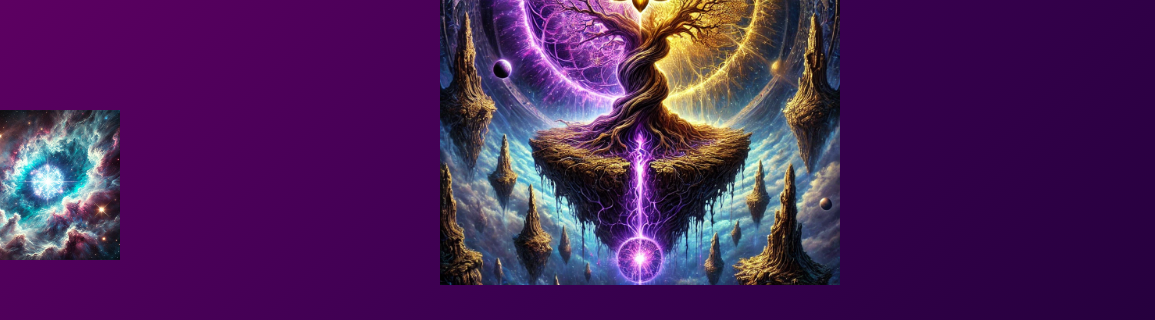
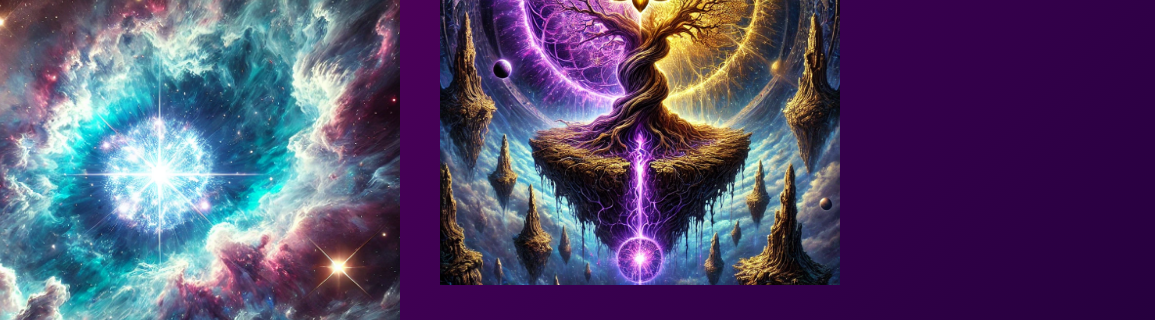
Before and after one commit to FAeN399/FAeN399.github.io, a plain HTML site: page index.html in a window 1280 px wide. Shown: the part 215-535 px from the top of the page, 0-1155 px from the left. Drawn offline with Linux system fonts and the light colour scheme.

Commit message:
Update index.html

```diff
--- a/index.html
+++ b/index.html
@@ -68,7 +68,7 @@
       left: 0;
       top: 50%;
       transform: translate(-20%, -50%);
-      width: 150px;
+      width: 500px;
       height: auto;
       z-index: 5;
     }
```
